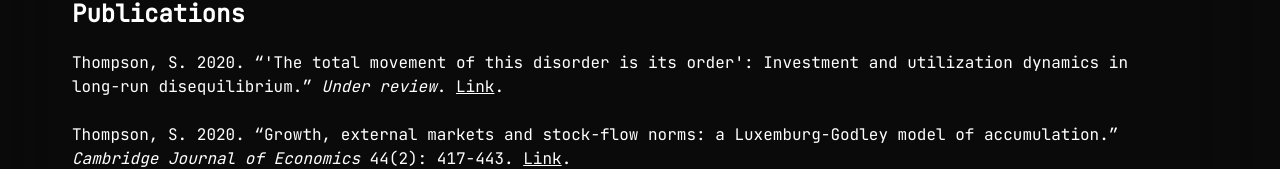
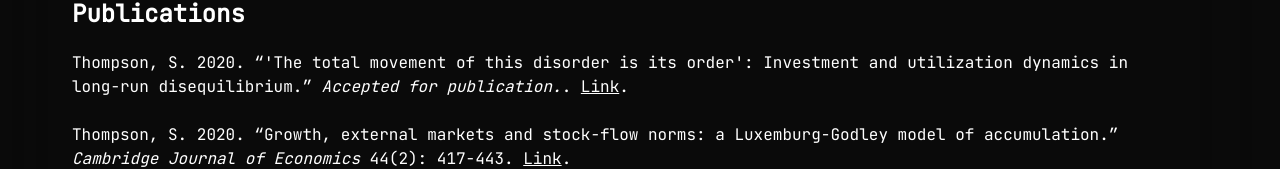
Before and after one commit to SThompsonChicago/react-portfolio, a React (Create React App) app: page / in a window 1280 px wide. Both pictures are taken after a click on the element 820 px from the left and 675 px from the top of the page. Shown: the part 317-486 px from the top of the page. Built offline with nearby package versions, Linux system fonts and the light colour scheme; a web font is replaced by a local one.

Commit message:
updated pubs page

```diff
--- a/src/components/pages/Publications.js
+++ b/src/components/pages/Publications.js
@@ -10,7 +10,7 @@
                         </p>
 
                         <p>
-                        Thompson, S. 2020. “'The total movement of this disorder is its order': Investment and utilization dynamics in long-run disequilibrium.” <i>Under review</i>. <a href="https://www.researchgate.net/publication/345629218_The_total_movement_of_this_disorder_is_its_order_Investment_and_utilization_dynamics_in_long-run_disequilibrium">Link</a>.
+                        Thompson, S. 2020. “'The total movement of this disorder is its order': Investment and utilization dynamics in long-run disequilibrium.” <i>Accepted for publication.</i>. <a href="https://www.researchgate.net/publication/345629218_The_total_movement_of_this_disorder_is_its_order_Investment_and_utilization_dynamics_in_long-run_disequilibrium">Link</a>.
 </p>
 <br/>
 <p>
```
Also changed, not shown: 6 other files (tests, documents, lock files or other folders).
